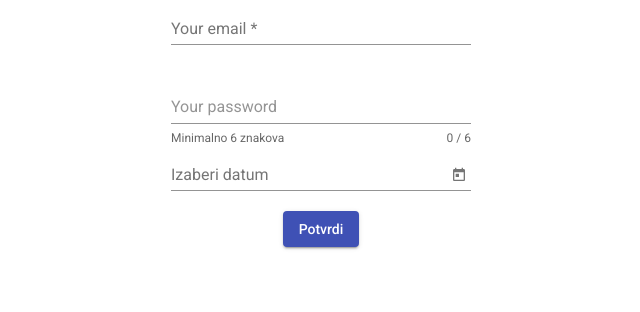
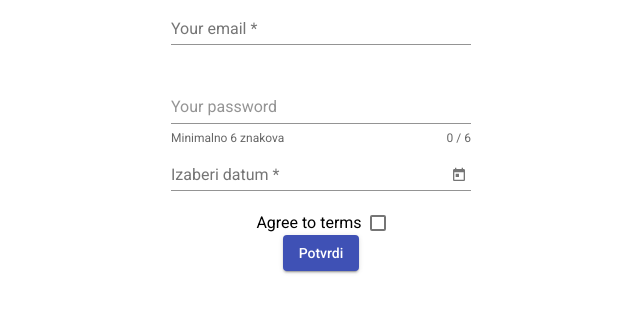
Before and after one commit to alenskupnjak/angular10Trening, an Angular app: page / in a window 1280 px wide. Shown: the top 312 px of the page, without its empty margins (319-959 px from the left). Built offline with nearby package versions, Linux system fonts and the light colour scheme.

Commit message:
006 check box

```diff
--- a/src/app/auth/signup/signup.component.css
+++ b/src/app/auth/signup/signup.component.css
@@ -1,3 +1,7 @@
 mat-form-field {
   width: 300px;
 }
+
+.example-margin {
+  margin: 0 12px;
+}
--- a/src/app/auth/signup/signup.component.html
+++ b/src/app/auth/signup/signup.component.html
@@ -19,12 +19,19 @@
       matInput
       placeholder="Izaberi datum"
       [matDatepicker]="picker"
-      [max]="maxDate">
-      <mat-datepicker-toggle
-      matSuffix
-      [for]="picker"></mat-datepicker-toggle>
+      [max]="maxDate"
+      ngModel
+      required
+      name="birthDate">
+      <mat-datepicker-toggle matSuffix [for]="picker"></mat-datepicker-toggle>
       <mat-datepicker #picker></mat-datepicker>
     </mat-form-field>
+
+
+    <mat-checkbox labelPosition="before" ngModel name="agree" color="primary" required class="example-margin">
+      Agree to terms
+    </mat-checkbox>
+
 
     <button type="submit" mat-raised-button color="primary">Potvrdi</button>
   </form>
--- a/src/app/material.module.ts
+++ b/src/app/material.module.ts
@@ -7,6 +7,7 @@ import { MatInputModule } from '@angular/material/input';
 import { MatSelectModule } from '@angular/material/select';
 import { MatDatepickerModule } from '@angular/material/datepicker';
 import { MatNativeDateModule } from '@angular/material/core';
+import { MatCheckboxModule } from '@angular/material/checkbox';
 
 @NgModule({
   imports: [
@@ -18,6 +19,7 @@ import { MatNativeDateModule } from '@angular/material/core';
     MatSelectModule,
     MatDatepickerModule,
     MatNativeDateModule, // MatNativeDateModule (US) ili MatMomentDateModule (moment.js)
+    MatCheckboxModule,
   ],
   exports: [
     MatSliderModule,
@@ -28,6 +30,7 @@ import { MatNativeDateModule } from '@angular/material/core';
     MatSelectModule,
     MatDatepickerModule,
     MatNativeDateModule,
+    MatCheckboxModule,
   ],
 })
 export class MaterialModule {}
```
